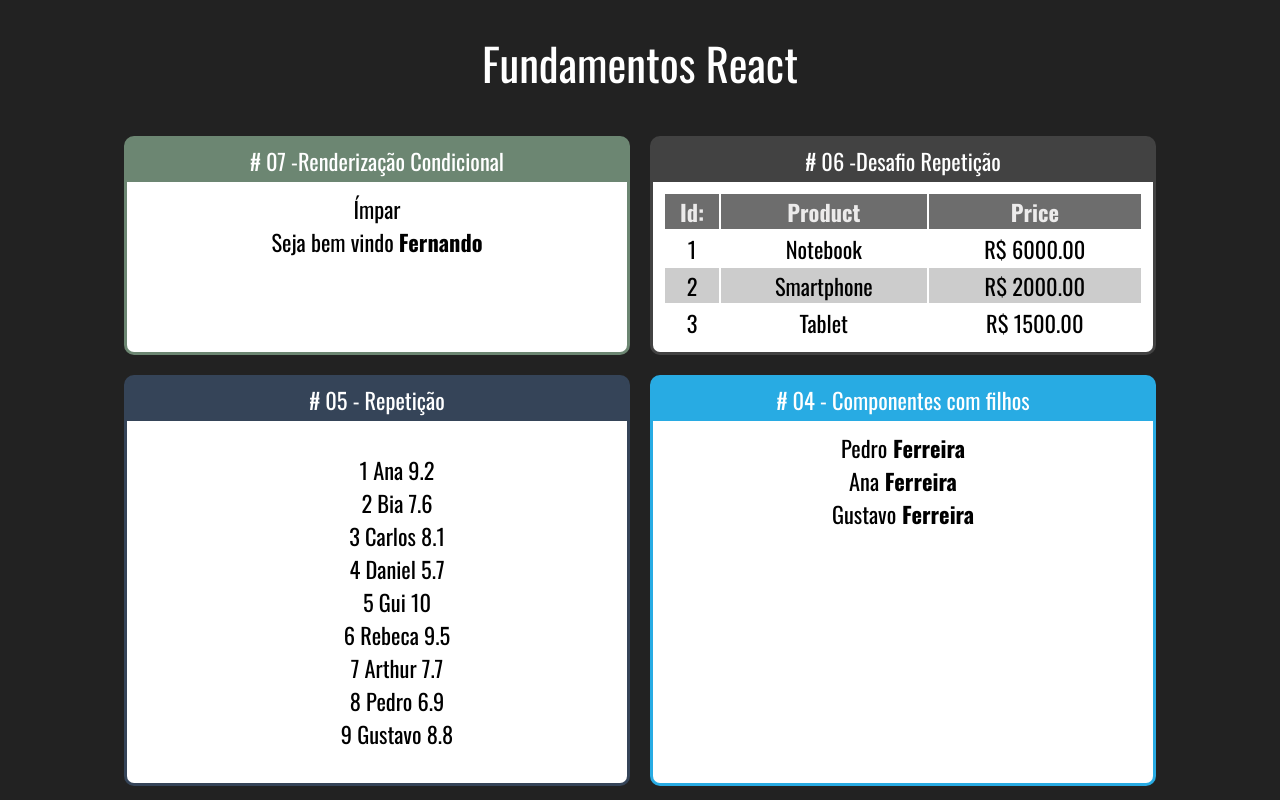
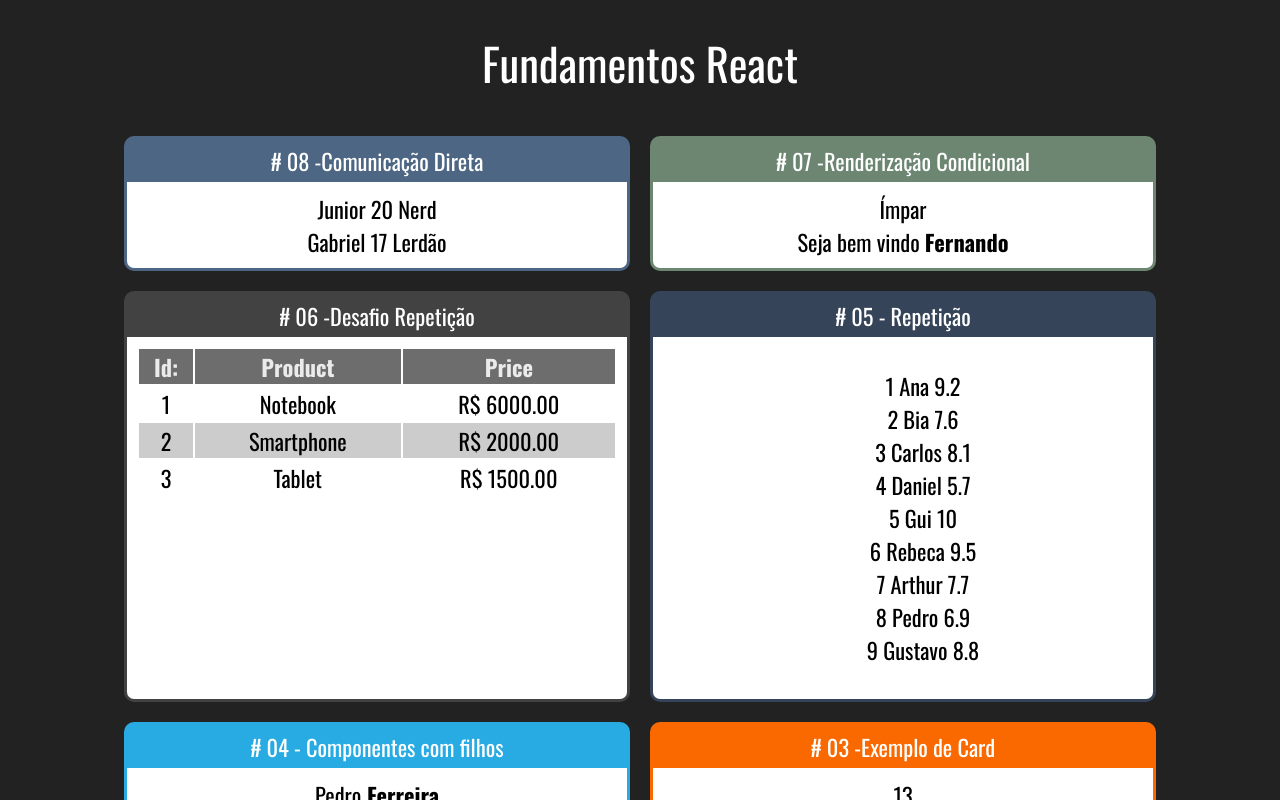
Before and after one commit to simonelopess/FundamentosReactUdemy, a React (Create React App) app: page / in a window 1280 px wide. Shown: the top 800 px of the page. Built offline with nearby package versions, Linux system fonts and the light colour scheme.

Commit message:
Communication Father to Soon

```diff
--- a/src/App.js
+++ b/src/App.js
@@ -7,8 +7,8 @@ import MemberFamily from './components/basics/MemberFamily';
 import StudentList from './components/repeat/studentList';
 import ProductList from './components/repeat/productsTable';
 import EvenorOdd from './components/conditional/EvenorOdd';
-import If from './components/conditional/If';
 import InfoUser from './components/conditional/InfoUser';
+import DirectFather from './components/comunication/DirectFather';
 
 import './App.css'
 const App = () => {
@@ -16,9 +16,12 @@ const App = () => {
     <div className="App">
       <h1>Fundamentos React</h1>
       <div className="Cards">
+        <Card titulo="# 08 -Comunicação Direta" color="#4D6684">
+          <DirectFather />
+        </Card>
         <Card titulo="# 07 -Renderização Condicional" color="#6C8672">
           <EvenorOdd number={21} />
-          <InfoUser user={{name: 'Fernando'}}/>
+          <InfoUser user={{ name: 'Fernando' }} />
         </Card>
         <Card titulo="# 06 -Desafio Repetição" color="#424242">
           <ProductList />
--- /dev/null
+++ b/src/components/comunication/DirectChild.js
@@ -0,0 +1,11 @@
+const DirectChild = (props) => {
+  return (
+    <div>
+      <span>{props.text} </span>
+      <span>{props.number} </span>
+      <span>{props.nerd ? 'Nerd' : 'Lerdão'}</span>
+    </div>
+  )
+}
+
+export default DirectChild;
--- /dev/null
+++ b/src/components/comunication/DirectFather.js
@@ -0,0 +1,12 @@
+import DirectChild from './DirectChild';
+
+const DirectFather = (props) => {
+  return (
+    <div>
+      <DirectChild text="Junior" number={20} nerd={true} />
+      <DirectChild text="Gabriel" number={17} nerd={false} />
+    </div>
+  )
+}
+
+export default DirectFather;
```
Also changed, not shown: 1 other file (tests, documents, lock files or other folders).
